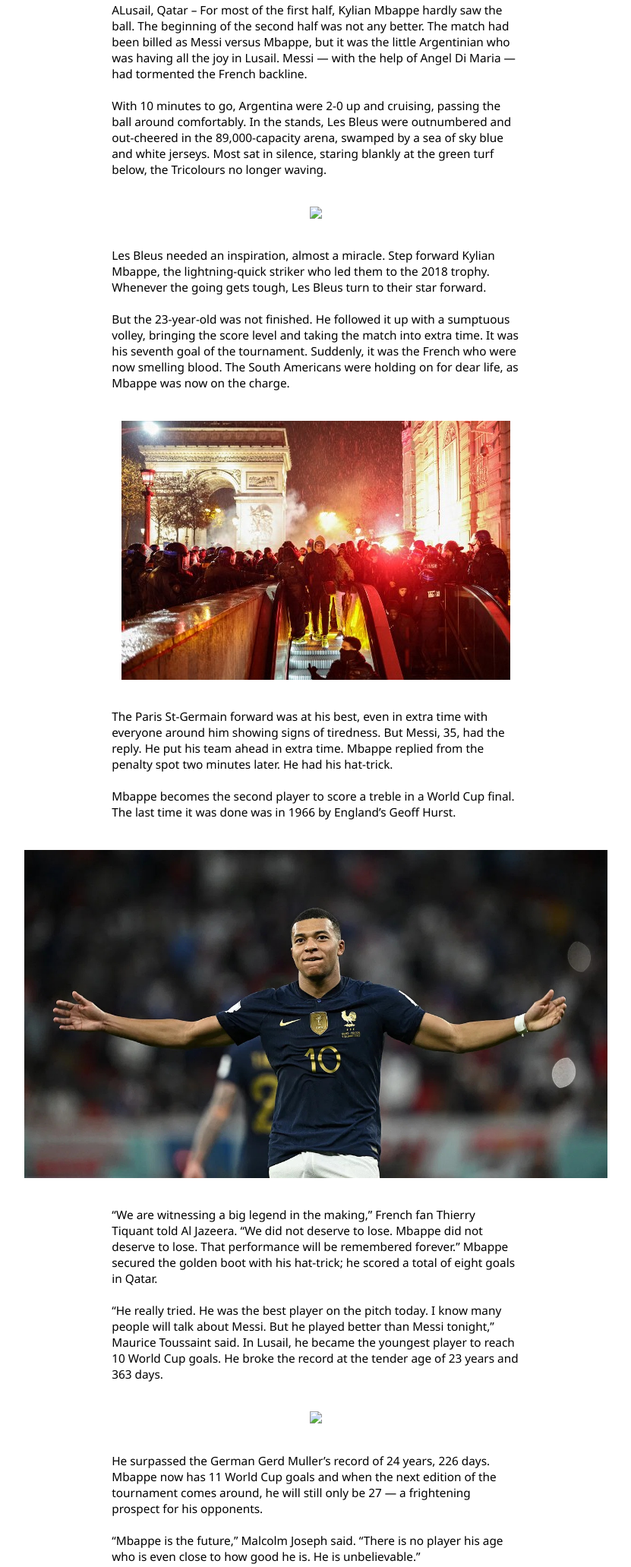
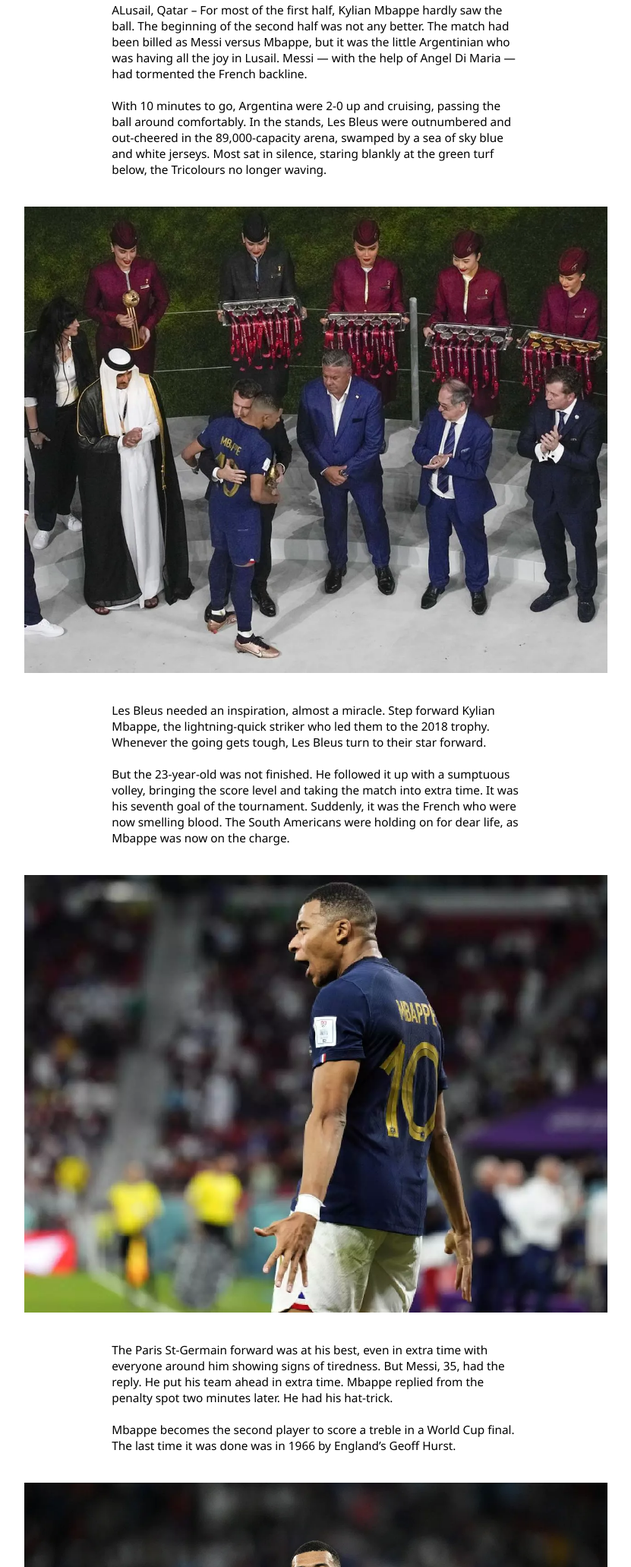
Before and after one commit to Yukio13636/site5, a plain HTML site: page index.html in a window 1280 px wide. Shown: the part 886-2949 px from the top of the page at 76% size, without its empty margins (224-1055 px from the left). Drawn offline with Linux system fonts and the light colour scheme.

Commit message:
Update index.html

```diff
--- a/index.html
+++ b/index.html
@@ -36,7 +36,7 @@
   In the stands, Les Bleus were outnumbered and out-cheered in the 89,000-capacity arena, swamped by a sea of sky blue and white jerseys. Most sat in silence, staring blankly at the green turf below, the Tricolours no longer waving.
 
     </p></div>
-    <img src="img2.jpg" class="img2">
+    <img src="img2.webp" class="img2">
     <div class="pbox"><p class="paragrah">Les Bleus needed an inspiration, almost a miracle.
 
         Step forward Kylian Mbappe, the lightning-quick striker who led them to the 2018 trophy. Whenever the going gets tough, Les Bleus turn to their star forward.
@@ -44,14 +44,14 @@
 
         Suddenly, it was the French who were now smelling blood. The South Americans were holding on for dear life, as Mbappe was now on the charge.
       </p></div>
-      <img src="img3.jpg" class="img2">
+      <img src="img3.webp" class="img2">
       <div class="pbox"><p class="paragrah">The Paris St-Germain forward was at his best, even in extra time with everyone around him showing signs of tiredness.
 
         But Messi, 35, had the reply. He put his team ahead in extra time. Mbappe replied from the penalty spot two minutes later. He had his hat-trick.
           <br><br>Mbappe becomes the second player to score a treble in a World Cup final. The last time it was done was in 1966 by England’s Geoff Hurst.
         </p></div>
 
-    <img src="img4.jpg" class="img2">
+    <img src="img4.webp" class="img2">
     <div class="pbox"><p class="paragrah">“We are witnessing a big legend in the making,” French fan Thierry Tiquant told Al Jazeera.
 
         “We did not deserve to lose. Mbappe did not deserve to lose. That performance will be remembered forever.”
@@ -61,7 +61,7 @@
 
         In Lusail, he became the youngest player to reach 10 World Cup goals. He broke the record at the tender age of 23 years and 363 days.
       </p></div>
-      <img src="img5.jpg" class="img2">
+      <img src="img5.webp" class="img2">
       <div class="pbox"><p class="paragrah">He surpassed the German Gerd Muller’s record of 24 years, 226 days.
 
         Mbappe now has 11 World Cup goals and when the next edition of the tournament comes around, he will still only be 27 — a frightening prospect for his opponents.
```
